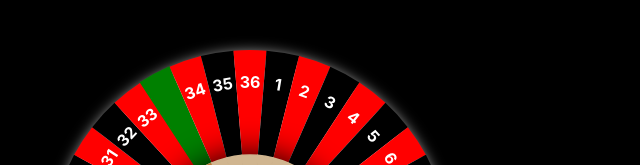
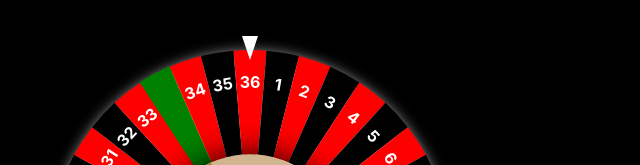
Before and after one commit to adilabdu/spinning-wheel, a plain HTML site: page index.html in a window 1280 px wide. Shown: the top 165 px of the page, 0-640 px from the left. Drawn offline with nearby package versions, Linux system fonts and the light colour scheme.

Commit message:
Pointer added

```diff
--- a/index.html
+++ b/index.html
@@ -14,6 +14,10 @@
 <body class="bg-black flex">
 
     <div class="relative bg-black bg-opacity-90 flex items-center justify-center w-[500px] h-[500px]" id="app">
+
+        <div class="absolute z-20 w-4 h-6 bg-white bottom-[440px]"
+            style="clip-path: polygon(100% 0%, 50% 100%, 0% 0%);">
+        </div>
 
         <div>
             <button @click="spinWheel" class="absolute z-10 w-[80px] h-[80px] bg-[#e2e2e2] uppercase border border-[#fff] rounded-[50%] cursor-pointer tracking-[1px] border-[8px] font-bold text-[20px] text-[#a2a2a2] -translate-y-1/2 -translate-x-1/2" id="spin">Spin</button>
```
